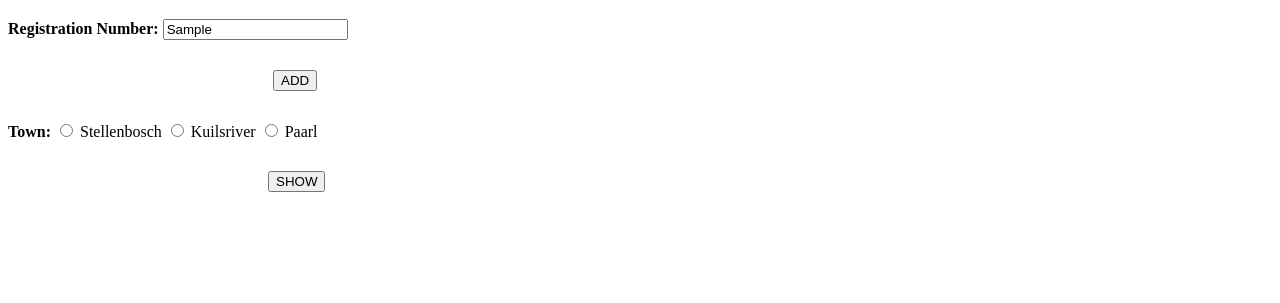
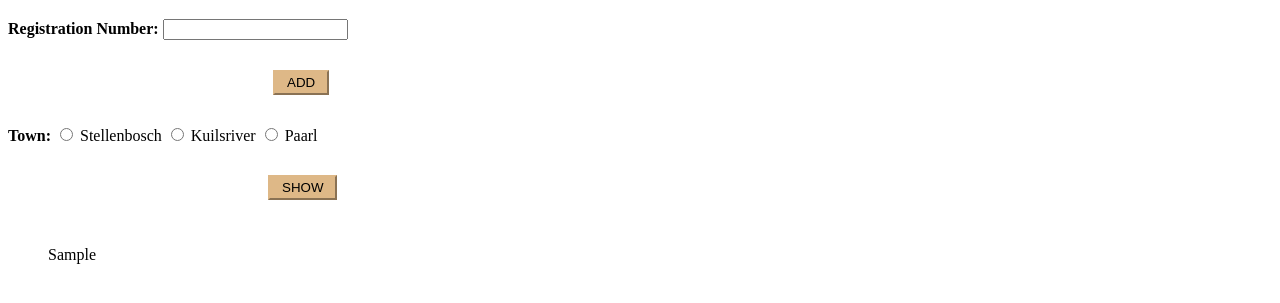
Before and after one commit to Thandile96/registration_numbers, a plain HTML site: page index.html in a window 1280 px wide. Both pictures are taken after typing "Sample" into the empty fields and a click on the button "ADD". Shown: the part 81-384 px from the top of the page. Drawn offline with Linux system fonts and the light colour scheme.

Commit message:
updated files

```diff
--- a/index.html
+++ b/index.html
@@ -10,9 +10,10 @@
 <body>
     <div class="main-conten">
         <h1 class="heading">REGISTRATION NUMBERS</h1>
-       <label for="regNo" style="font-weight: bolder">Registration Number:</label>  <input type="text" placeholder="" name="text-box"><br>
+       <label for="regNo" style="font-weight: bolder">Registration Number:</label>  <input type="text" placeholder="" id="text-box" value="" class="regNos"><br>
+       <!-- <label for="value"></label> <input type="text" id="value" value="" placeholder=""> -->
 
-       <button style="margin: 30px; margin-left: 265px;">ADD</button><br>
+       <button class="addButton" style="margin: 30px; margin-left: 265px; background-color: burlywood; size: 40px;">ADD</button><br>
 
       <label for="towns" style="font-weight: bolder">Town:</label> <input type="radio" name="town" value="Stellenbosch">
        <span class="label">Stellenbosch</span>
@@ -21,11 +22,18 @@
        <input type="radio" name="town" value="Paarl">
        <span class="label">Paarl</span> <br>
 
-      <button style="margin: 30px; margin-left: 260px;">SHOW</button>
+      <button class="showButton" style="margin: 30px; margin-left: 260px; background-color: burlywood; size: 40px;">SHOW</button>
+
+      <!-- Parent tag where we add
+        item as child -->
+        <ul id="parent">
+
+        </ul>
 
     </div>
 
 </body>
 
+<script src="registration_factory.js" charset="utf-8"></script>
 <script src="registration_number.js" charset="utf-8"></script>
 </html>
--- /dev/null
+++ b/registration_factory.js
@@ -0,0 +1,17 @@
+function registration(){
+
+    function regNumbers(){
+
+
+    }
+
+
+
+
+return{
+    regNumbers,
+}
+
+
+
+}
--- a/registration_number.css
+++ b/registration_number.css
@@ -1,8 +1,13 @@
-/* body{
-    background-color:rosybrown;
-} */
+ /* body{
+    background-color: beige;
+}  */
 .heading{
     border: 10px solid burlywood;
     text-align: center;
 
 }
+button{
+    box-sizing: content-box;
+    border-color: burlywood;
+    padding: 3px 12px;
+}
--- a/registration_number.js
+++ b/registration_number.js
@@ -0,0 +1,29 @@
+var addButtonElem = document.querySelector(".addButton");
+var showButtonElem = document.querySelector(".showButton");
+var regNoElem = document.querySelector(".regNos")
+var regInstance = registration();
+
+function addRegNumber(){
+    // Get type of element
+    let type = document.getElementById("text-box");
+    // Get the text/value for the element
+    let value = document.getElementById("text-box").value;
+
+    // createElement() & add tagName
+    type = document.createElement("regNo");
+
+    // Use value as textnode
+    type.appendChild(document.createTextNode(value));
+
+     // Append value as child to the parent
+     document.getElementById("parent").appendChild(type);
+
+ regNoElem.value = "";
+
+}
+addButtonElem.addEventListener('click', addRegNumber)
+
+function filterTowns(){
+
+}
+showButtonElem.addEventListener('click', filterTowns)
```
